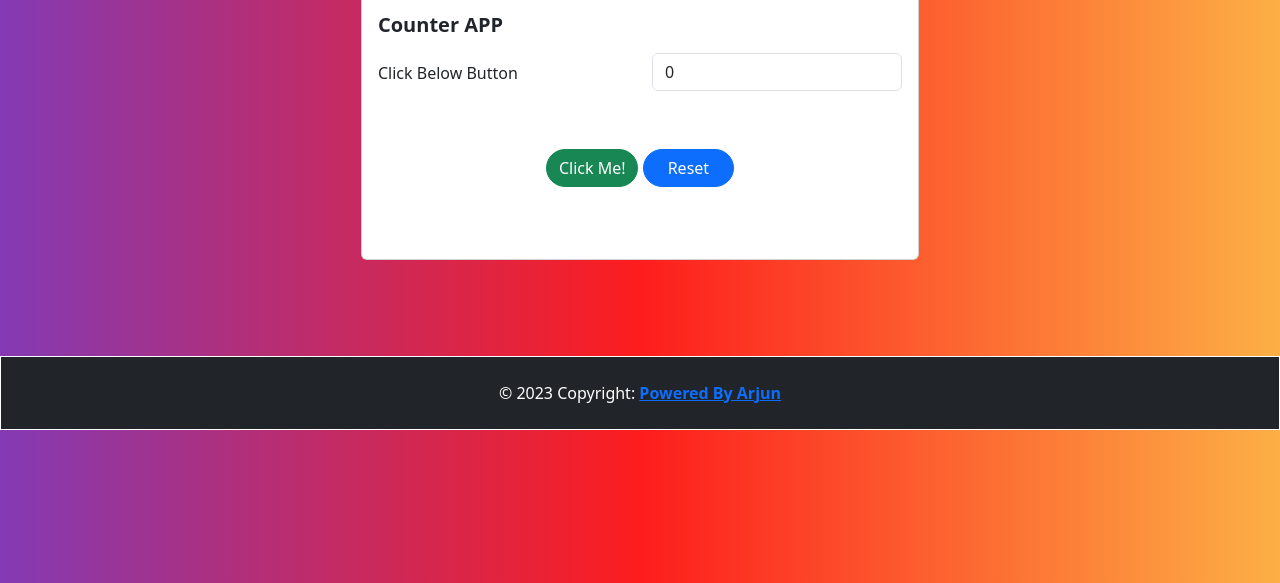
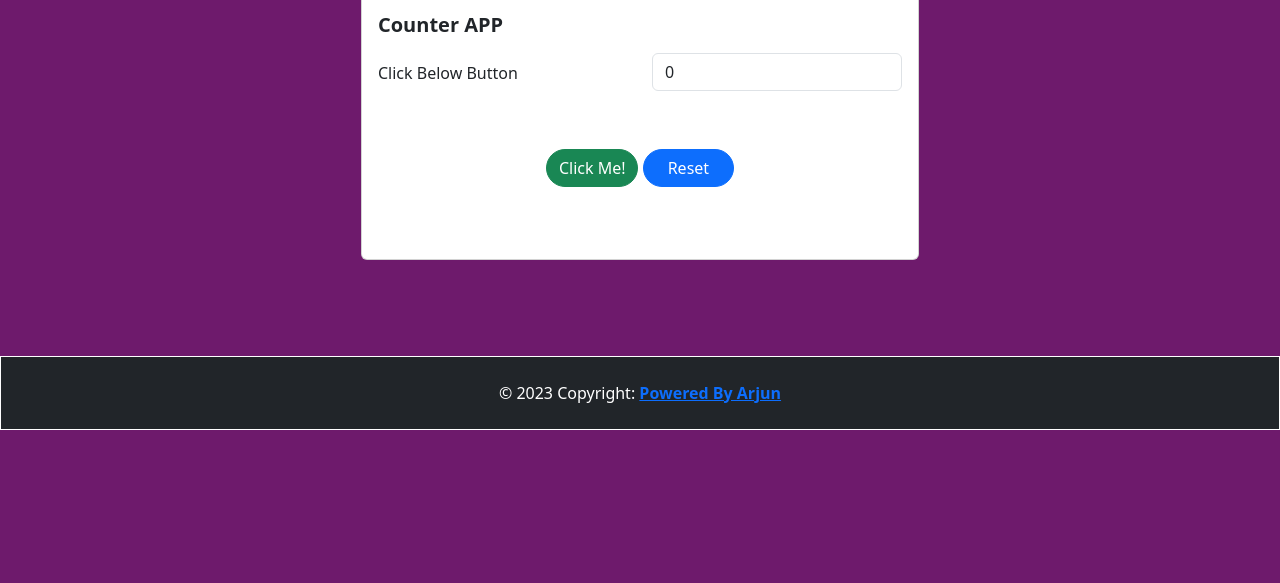
Before and after one commit to Arjunwebdev2111/Arjunwebdev2111.github.io, a plain HTML site: page counter-app/src/html/index.html in a window 1280 px wide. Shown: the part 217-800 px from the top of the page. Drawn offline with nearby package versions, Linux system fonts and the light colour scheme.

Commit message:
Update style.css

```diff
--- a/counter-app/src/css/style.css
+++ b/counter-app/src/css/style.css
@@ -1,3 +1,3 @@
 .blueviolet{
-    background: linear-gradient(90deg, rgba(131,58,180,1) 0%, rgba(253,29,29,1) 50%, rgba(252,176,69,1) 100%);
+    background: #6e1a6c
 }
```
